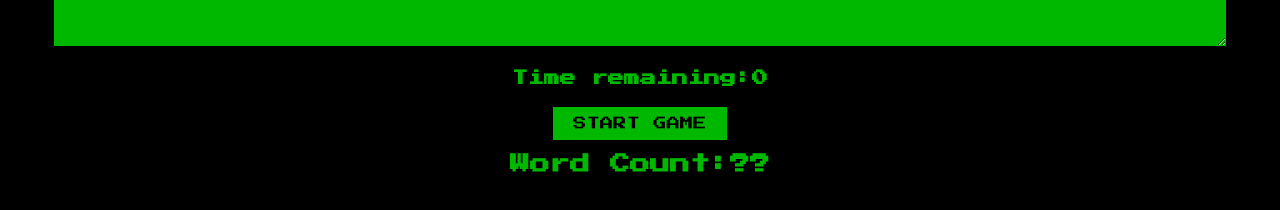
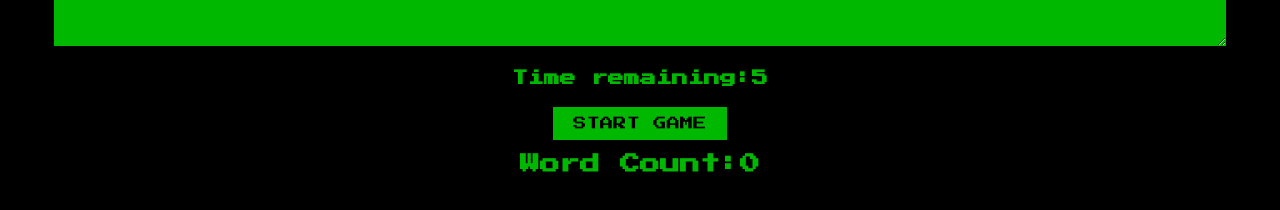
Before and after one commit to EmmaBin/speed_typing_game_in_react, a React (Vite) app: page / in a window 1280 px wide. Shown: the part 244-454 px from the top of the page. Built offline with nearby package versions, Linux system fonts and the light colour scheme.

Commit message:
add counting words useState to count words when remaining time is 0

```diff
--- a/src/App.jsx
+++ b/src/App.jsx
@@ -11,6 +11,8 @@ import './App.css'
 function App() {
   const [text, setText] = useState('')
   const [timeRemaining, setTimeRemaining] = useState(5)
+  const [startGame, setStartGame] = useState(false)
+  const [countWords, setCountWords] = useState(0)
 
   function handleChange(e){
     setText(e.target.value)
@@ -35,20 +37,24 @@ function App() {
   //   }
   //   }
   // },[timeRemaining])
+
   useEffect(()=>{
-    console.log('useEffect', timeRemaining)
-    if (timeRemaining>0){
+    // console.log('useEffect', timeRemaining)
+    if (startGame && timeRemaining>0){
       const timeoutId = setTimeout(()=>{
         setTimeRemaining(prev => {
-          console.log({ prev, timeRemaining })
+          // console.log({ prev, timeRemaining })
           return prev-1;
         })
       }, 1000);
       return (() => {
         clearTimeout(timeoutId);
       })
+    } else if (timeRemaining===0){
+      setStartGame(false)
+      setCountWords(wordCount(text))
     }
-  },[timeRemaining])
+  },[timeRemaining, startGame])
 
   return (
     <div>
@@ -61,8 +67,8 @@ function App() {
 
 
       <h4>Time remaining:{timeRemaining}</h4>
-      <button onClick = {()=>wordCount(text)}>Start Game</button>
-      <h1>Word Count:??</h1>
+      <button onClick = {()=>setStartGame(true)}>Start Game</button>
+      <h1>Word Count:{countWords}</h1>
 
 
     </div>
```
